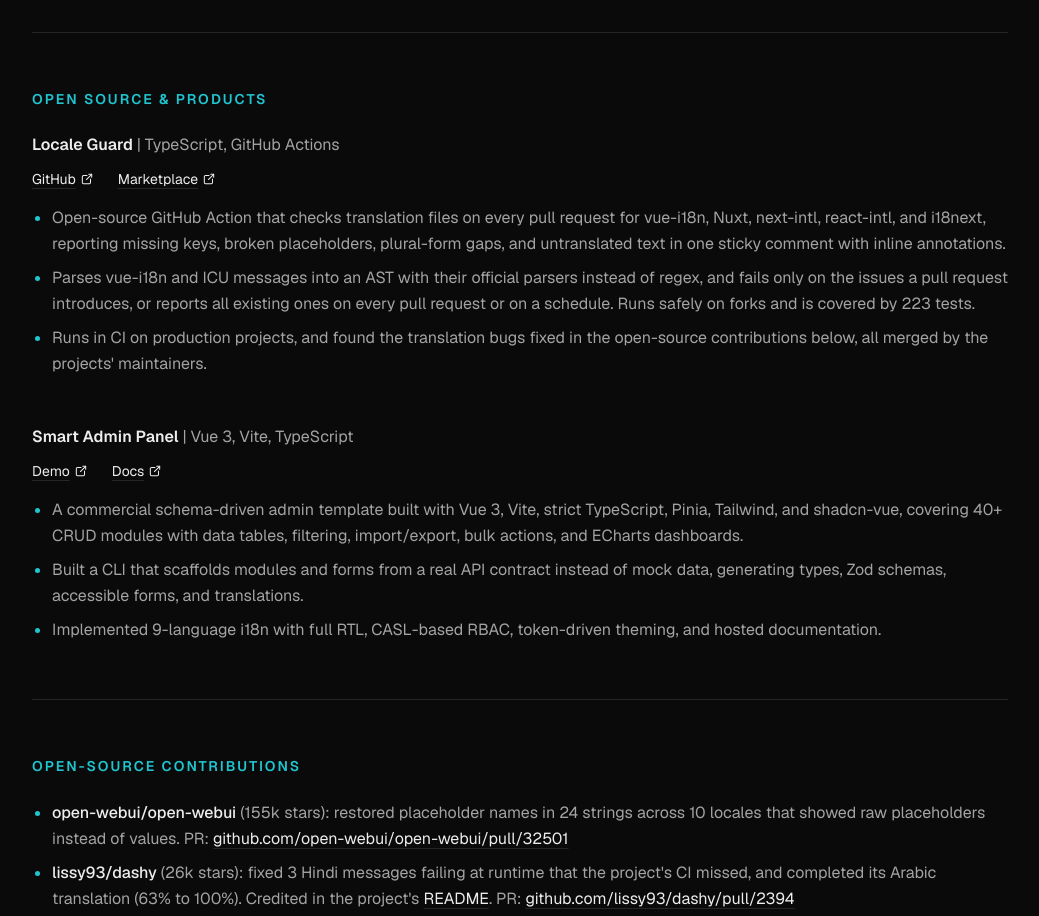
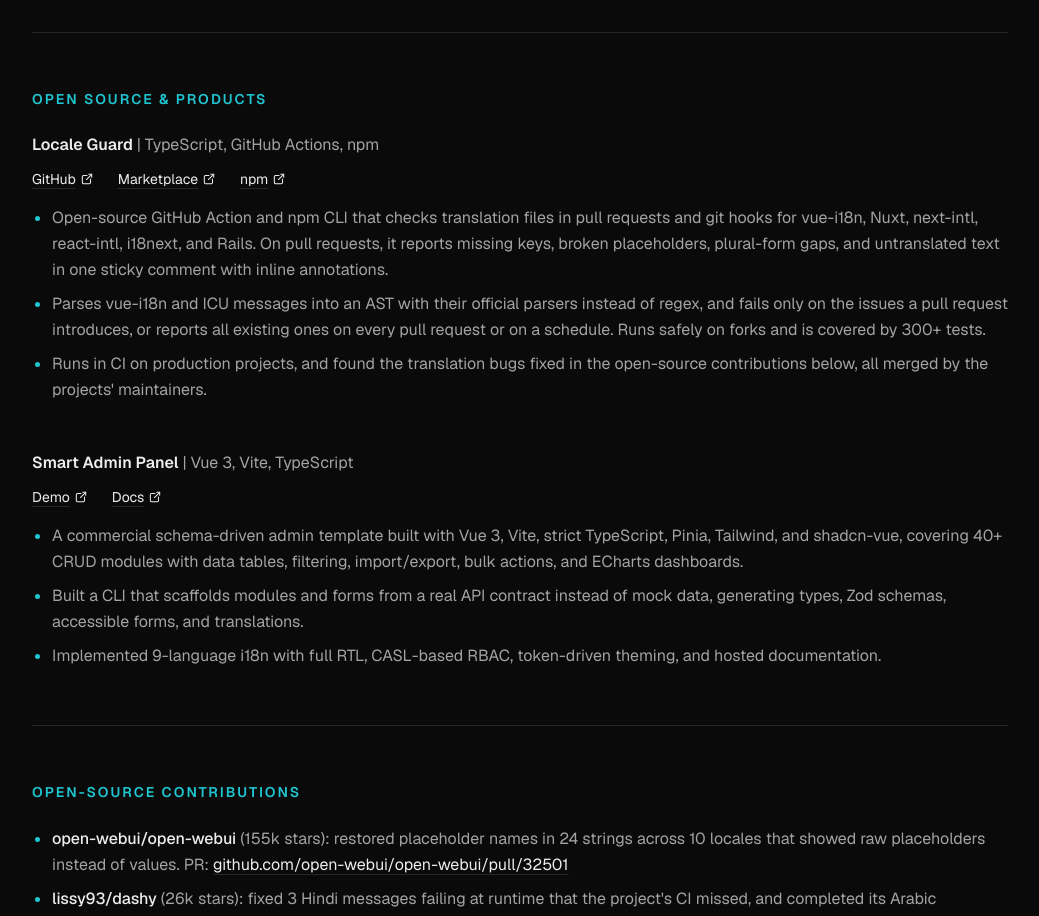
Before and after one commit to Mohamed-Almarag/almearag-portfolio, a Next.js app: page / in a window 1280 px wide. Shown: the part 2560-3476 px from the top of the page, without its empty margins (120-1159 px from the left). Built offline with nearby package versions, Linux system fonts and the light colour scheme.

Commit message:
feat: add the locale guard npm cli
- Summary: Locale Guard as a GitHub Action and npm CLI, with the projects
  that merged its fixes
- Locale Guard: npm link, npm in the stack, git hooks and Rails, 300+ tests
- CV: updated PDF with the same changes

```diff
--- a/src/content/products.ts
+++ b/src/content/products.ts
@@ -3,7 +3,7 @@
 export const products: Product[] = [
   {
     name: "Locale Guard",
-    stack: ["TypeScript", "GitHub Actions"],
+    stack: ["TypeScript", "GitHub Actions", "npm"],
     links: [
       {
         label: "GitHub",
@@ -13,10 +13,14 @@
         label: "Marketplace",
         href: "https://github.com/marketplace/actions/locale-guard",
       },
+      {
+        label: "npm",
+        href: "https://www.npmjs.com/package/locale-guard-cli",
+      },
     ],
     highlights: [
-      "Open-source GitHub Action that checks translation files on every pull request for vue-i18n, Nuxt, next-intl, react-intl, and i18next, reporting missing keys, broken placeholders, plural-form gaps, and untranslated text in one sticky comment with inline annotations.",
-      "Parses vue-i18n and ICU messages into an AST with their official parsers instead of regex, and fails only on the issues a pull request introduces, or reports all existing ones on every pull request or on a schedule. Runs safely on forks and is covered by 223 tests.",
+      "Open-source GitHub Action and npm CLI that checks translation files in pull requests and git hooks for vue-i18n, Nuxt, next-intl, react-intl, i18next, and Rails. On pull requests, it reports missing keys, broken placeholders, plural-form gaps, and untranslated text in one sticky comment with inline annotations.",
+      "Parses vue-i18n and ICU messages into an AST with their official parsers instead of regex, and fails only on the issues a pull request introduces, or reports all existing ones on every pull request or on a schedule. Runs safely on forks and is covered by 300+ tests.",
       "Runs in CI on production projects, and found the translation bugs fixed in the open-source contributions below, all merged by the projects' maintainers.",
     ],
   },
--- a/src/content/profile.ts
+++ b/src/content/profile.ts
@@ -30,5 +30,5 @@
   whatsapp: "https://wa.me/201064911906",
   cv: "/Mohamed-Almearag-Senior-Frontend-Engineer.pdf",
   summary:
-    "Senior Frontend Engineer with 5+ years of experience building scalable, SSR-driven web applications, specializing in Vue.js and Nuxt.js and shipping production React and Next.js applications. Delivered bidding and tender systems, freelancing marketplaces, e-learning, and healthcare platforms, including multilingual RTL interfaces, real-time features, live-streaming, and payment gateway integrations. Strong focus on performance, Core Web Vitals, accessibility, security, clean code, and scalable architecture, using AI-assisted development workflows (Claude, Cursor, Codex) to accelerate refactors and migrations, automate code reviews, and ship complex modules faster without sacrificing code quality. Author of Locale Guard, an open-source GitHub Action that catches translation bugs in pull requests.",
+    "Senior Frontend Engineer with 5+ years of experience building scalable, SSR-driven web applications, specializing in Vue.js and Nuxt.js and shipping production React and Next.js applications. Delivered bidding and tender systems, freelancing marketplaces, e-learning, and healthcare platforms, including multilingual RTL interfaces, real-time features, live-streaming, and payment gateway integrations. Strong focus on performance, Core Web Vitals, accessibility, security, clean code, and scalable architecture, using AI-assisted development workflows (Claude, Cursor, Codex) to accelerate refactors and migrations, automate code reviews, and ship complex modules faster without sacrificing code quality. Author of Locale Guard, an open-source GitHub Action and npm CLI that catches translation bugs before they reach users. Its findings led to fixes merged into Open WebUI, dashy, and listmonk.",
 };
```
Also changed, not shown: 1 other file (tests, documents, lock files or other folders).
